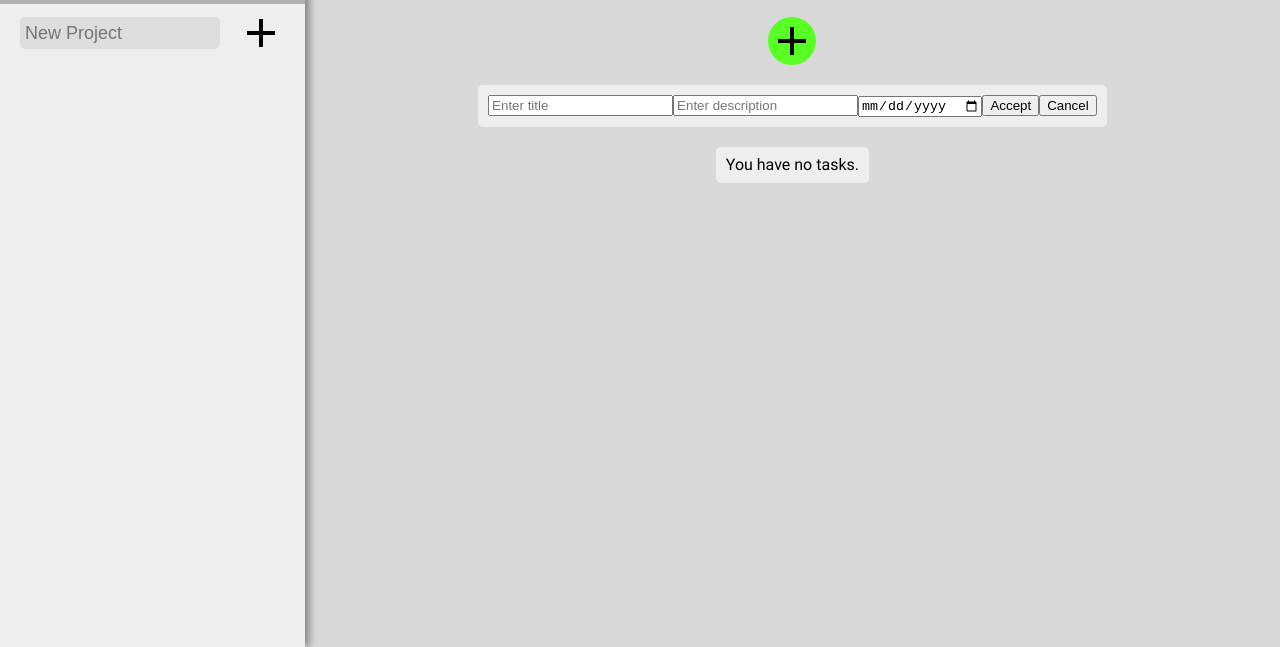
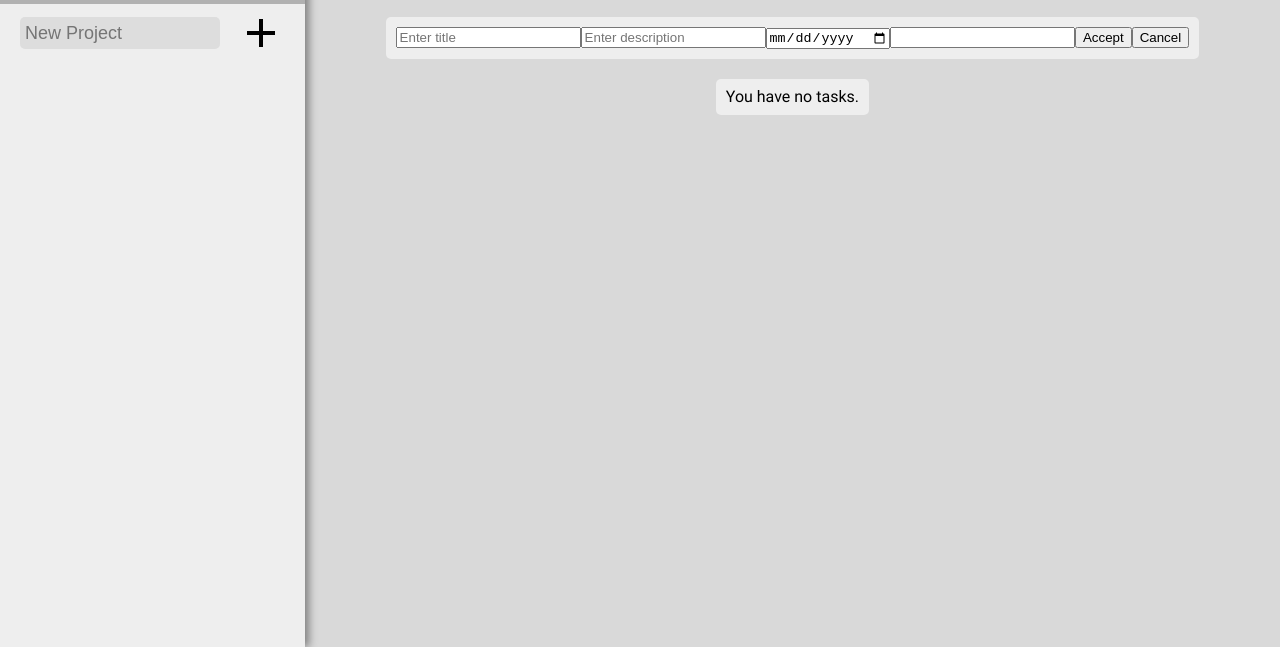
Before and after one commit to pv-230/odin-todo-list, a website built with webpack: page src/index.html in a window 1280 px wide. Both pictures are taken after a click on the button 792 px from the left and 194 px from the top of the page. Shown: the part 153-800 px from the top of the page. Built offline with nearby package versions, Linux system fonts and the light colour scheme.

Commit message:
Implement ability to add new tasks

```diff
--- a/src/components/main-content/main-content.js
+++ /dev/null
@@ -1 +0,0 @@
-import './main-content.css';
--- a/src/components/tasks/tasks.css
+++ b/src/components/tasks/tasks.css
@@ -7,7 +7,7 @@
   --project-info-bg: #b7b0ff;
   --tasks-bg: #d9d9d9;
   --task-item-bg: #eeeeee;
-  --add-task-btn: rgb(87, 255, 36);
+  --add-task-btn: rgb(60, 255, 0);
   --add-task-btn-hover: rgb(54, 233, 0);
 
   --info-bar-height: 150px;
@@ -83,3 +83,7 @@
   text-align: center;
   width: fit-content;
 }
+
+.hidden {
+  display: none;
+}
--- a/src/components/tasks/tasks.js
+++ b/src/components/tasks/tasks.js
@@ -1,10 +1,12 @@
 import './tasks.css';
+import Task from '../../models/Task';
+
+let state = null;
 
 /**
  * Displays project info for the currently selected project.
- * @param {Object} state
  */
-const displayProjectInfo = (state) => {
+const displayProjectInfo = () => {
   const currentProject = state.projArr[state.currentProj];
 
   const projectTitle = document.querySelector('.tasks__project-title');
@@ -16,16 +18,17 @@ const displayProjectInfo = (state) => {
 
 /**
  * Displays all tasks for a project and show project info.
- * @param {Object} state
  */
-const displayTaskList = (state) => {
+const displayTaskList = () => {
   const currentProject = state.projArr[state.currentProj];
 
+  // Clears all tasks from the display
   const tasksList = document.querySelector('.tasks__list');
   while (tasksList.firstChild) {
     tasksList.removeChild(tasksList.lastChild);
   }
 
+  // Repopulates the task list
   let item;
   if (currentProject.getTasks().length === 0) {
     item = document.createElement('div');
@@ -43,52 +46,105 @@ const displayTaskList = (state) => {
   }
 };
 
-const displayNewTaskForm = () => {
+/**
+ * Initializes the task view.
+ * @param {Object} s App state.
+ */
+const initTasks = (s) => {
+  state = s;
+  displayProjectInfo();
+  displayTaskList();
+};
+
+/**
+ * Closes the input form for new tasks.
+ */
+const closeNewTask = () => {
+  const addTaskBtn = document.querySelector('.tasks__add-task-btn');
+  addTaskBtn.classList.remove('hidden');
+
+  const newTaskInputs = document.querySelector('.new-task__inputs');
+  newTaskInputs.remove();
+};
+
+/**
+ * Adds the new task to the current project.
+ */
+const addNewTask = () => {
+  const title = document.querySelector('.new-task__title').value;
+  const descrip = document.querySelector('.new-task__description').value;
+  const date = document.querySelector('.new-task__date').value;
+
+  state.projArr[state.currentProj].addTask(Task(title, descrip, date, 1));
+  closeNewTask();
+  displayTaskList();
+};
+
+/**
+ * Shows a card where the user can enter information about a new task.
+ */
+const displayNewTask = () => {
+  const addTaskBtn = document.querySelector('.tasks__add-task-btn');
+  addTaskBtn.classList.add('hidden');
+
   // Parent and reference nodes
   const taskView = document.querySelector('.tasks__view');
   const taskList = document.querySelector('.tasks__list');
 
   // Parent container for the task options
-  const newTaskForm = document.createElement('form');
-  newTaskForm.classList.add('tasks__item');
-  newTaskForm.classList.add('tasks__item_form');
+  const newTask = document.createElement('div');
+  newTask.classList.add('tasks__item');
+  newTask.classList.add('new-task__inputs');
 
+  // Title input
   const newTaskTitle = document.createElement('input');
-  newTaskTitle.classList.add('item-form__title');
+  newTaskTitle.classList.add('new-task__title');
   newTaskTitle.setAttribute('type', 'text');
   newTaskTitle.setAttribute('required', true);
   newTaskTitle.setAttribute('placeholder', 'Enter title');
 
+  // Description input
   const newTaskDescription = document.createElement('input');
-  newTaskDescription.classList.add('item-form__description');
+  newTaskDescription.classList.add('new-task__description');
   newTaskDescription.setAttribute('type', 'text');
   newTaskDescription.setAttribute('placeholder', 'Enter description');
 
+  // Due date input
   const newTaskDate = document.createElement('input');
-  newTaskDate.classList.add('item-form__date');
+  newTaskDate.classList.add('new-task__date');
   newTaskDate.setAttribute('type', 'date');
 
+  // Priority input
+  const newTaskPriority = document.createElement('input');
+  newTaskPriority.classList.add('new-task__prio');
+  newTaskPriority.setAttribute('type', 'number');
+
+  // Confirmation button
   const acceptBtn = document.createElement('button');
   acceptBtn.classList.add('item__accept-btn');
   acceptBtn.setAttribute('type', 'button');
   acceptBtn.textContent = 'Accept';
+  acceptBtn.addEventListener('click', addNewTask);
 
+  // Cancel button
   const cancelBtn = document.createElement('button');
   cancelBtn.classList.add('item__cancel-btn');
   cancelBtn.setAttribute('type', 'button');
   cancelBtn.textContent = 'Cancel';
+  cancelBtn.addEventListener('click', closeNewTask);
 
-  newTaskForm.appendChild(newTaskTitle);
-  newTaskForm.appendChild(newTaskDescription);
-  newTaskForm.appendChild(newTaskDate);
-  newTaskForm.appendChild(acceptBtn);
-  newTaskForm.appendChild(cancelBtn);
+  newTask.appendChild(newTaskTitle);
+  newTask.appendChild(newTaskDescription);
+  newTask.appendChild(newTaskDate);
+  newTask.appendChild(newTaskPriority);
+  newTask.appendChild(acceptBtn);
+  newTask.appendChild(cancelBtn);
 
-  taskView.insertBefore(newTaskForm, taskList);
+  taskView.insertBefore(newTask, taskList);
 };
 
 // Event listeners
 const addTaskBtn = document.querySelector('.tasks__add-task-btn');
-addTaskBtn.addEventListener('click', displayNewTaskForm);
+addTaskBtn.addEventListener('click', displayNewTask);
 
-export { displayTaskList, displayProjectInfo };
+export { initTasks };
--- a/src/components/main-content/main-content.css
+++ b/src/index.css
@@ -2,7 +2,7 @@
   box-sizing: border-box;
 }
 
-.main-content {
+body {
   display: flex;
   width: 100vw;
   height: 100vh;
--- a/src/index.html
+++ b/src/index.html
@@ -6,7 +6,6 @@
     <title>Todo App</title>
   </head>
   <body>
-    <div class="main-content">
     <div class="projects">
       <div class="projects__title-group">
         <span class="projects__menu-title">Projects</span>
@@ -26,6 +25,5 @@
         <ul class="tasks__list"></ul>
       </div>
     </div>
-    </div>
   </body>
 </html>
--- a/src/index.js
+++ b/src/index.js
@@ -1,6 +1,6 @@
 import './index.html';
 import './reset.css';
-import './components/main-content/main-content';
+import './index.css';
 import * as projects from './components/projects/projects';
 import * as tasks from './components/tasks/tasks';
 import Project from './models/Project';
@@ -10,6 +10,9 @@ const state = {
   currentProj: 0, // Currently selected project by index
 };
 
+const getCurrentProj = () => state.projArr[state.currentProj];
+
 projects.displayProjList(state);
-tasks.displayProjectInfo(state);
-tasks.displayTaskList(state);
+tasks.initTasks(state);
+
+export { getCurrentProj };
```
Also changed, not shown: dist/index.html, dist/main.js. Lines whose indentation alone changed are shown as unchanged.
